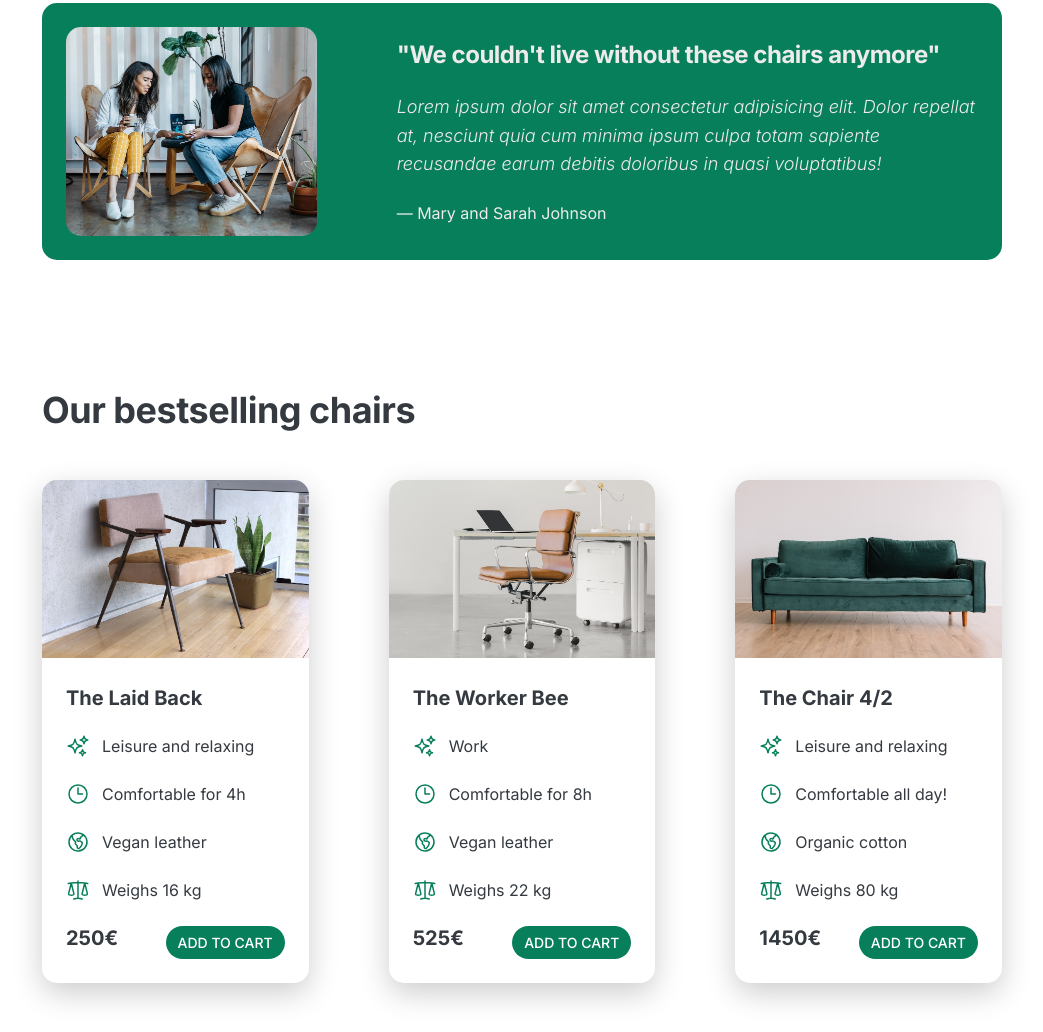
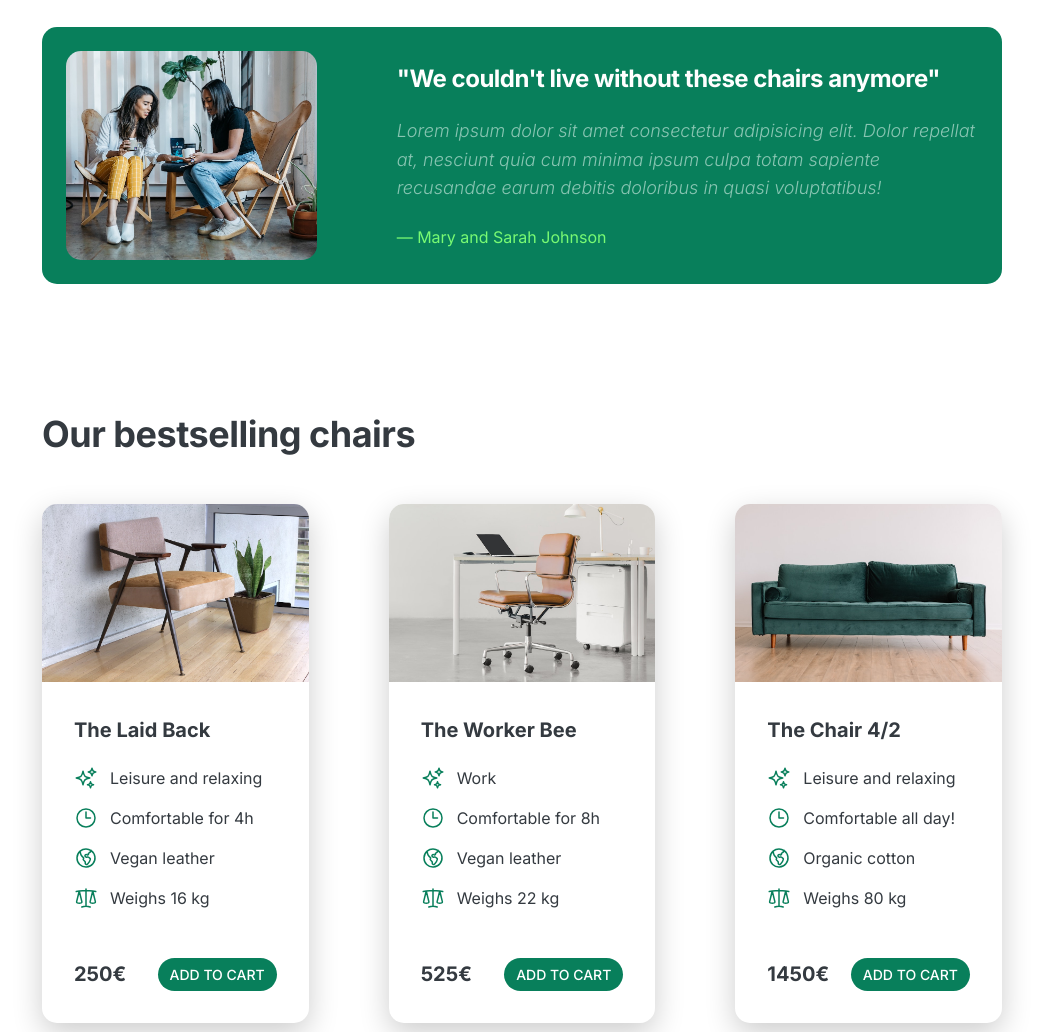
Before and after one commit to Luciano-de-Sousa-Lopes/lisbon-chair-shop, a plain HTML site: page index.html in a window 1280 px wide. Shown: the part 1040-2072 px from the top of the page, without its empty margins (118-1161 px from the left). Drawn offline with Linux system fonts and the light colour scheme.

Commit message:
feat: finished the project

```diff
--- a/style.css
+++ b/style.css
@@ -88,7 +88,7 @@ header {
   display: grid;
   grid-template-columns: repeat(2, 1fr);
   column-gap: 80px;
-  margin-top: 48px;
+  margin-top: 64px;
 }
 
 .header-text-box {
@@ -96,7 +96,7 @@ header {
 }
 
 h1 {
-  margin-bottom: 24px;
+  margin-bottom: 32px;
   font-size: 44px;
   line-height: 1.1;
   letter-spacing: -1px;
@@ -117,7 +117,7 @@ img {
   stroke: #087f5b;
   width: 32px;
   height: 32px;
-  margin-bottom: 16px;
+  margin-bottom: 24px;
 }
 
 .features-title {
@@ -146,6 +146,7 @@ img {
 .testimonial-box h2 {
   margin-bottom: 24px;
   font-size: 24px;
+  color: white;
 }
 
 .testimonial-text {
@@ -154,6 +155,11 @@ img {
   font-size: 18px;
   line-height: 1.6;
   font-weight: 300;
+  color: #88c5b2;
+}
+
+.testimonial-author {
+  color: #78fa73;
 }
 
 /* CHAIRS */
@@ -168,7 +174,7 @@ img {
 }
 
 .chair-box {
-  padding: 24px;
+  padding: 32px;
 }
 
 h3 {
@@ -178,14 +184,14 @@ h3 {
 
 .chair-details {
   list-style: none;
-  margin-bottom: 24px;
+  margin-bottom: 48px;
 }
 
 .chair-details li {
   display: flex;
   align-items: center;
   gap: 12px;
-  margin-bottom: 24px;
+  margin-bottom: 16px;
 }
 
 .chair-details li:last-child {
@@ -201,6 +207,7 @@ h3 {
 .chair-price {
   display: flex;
   justify-content: space-between;
+  align-items: center;
   font-size: 20px;
 }
 
```
